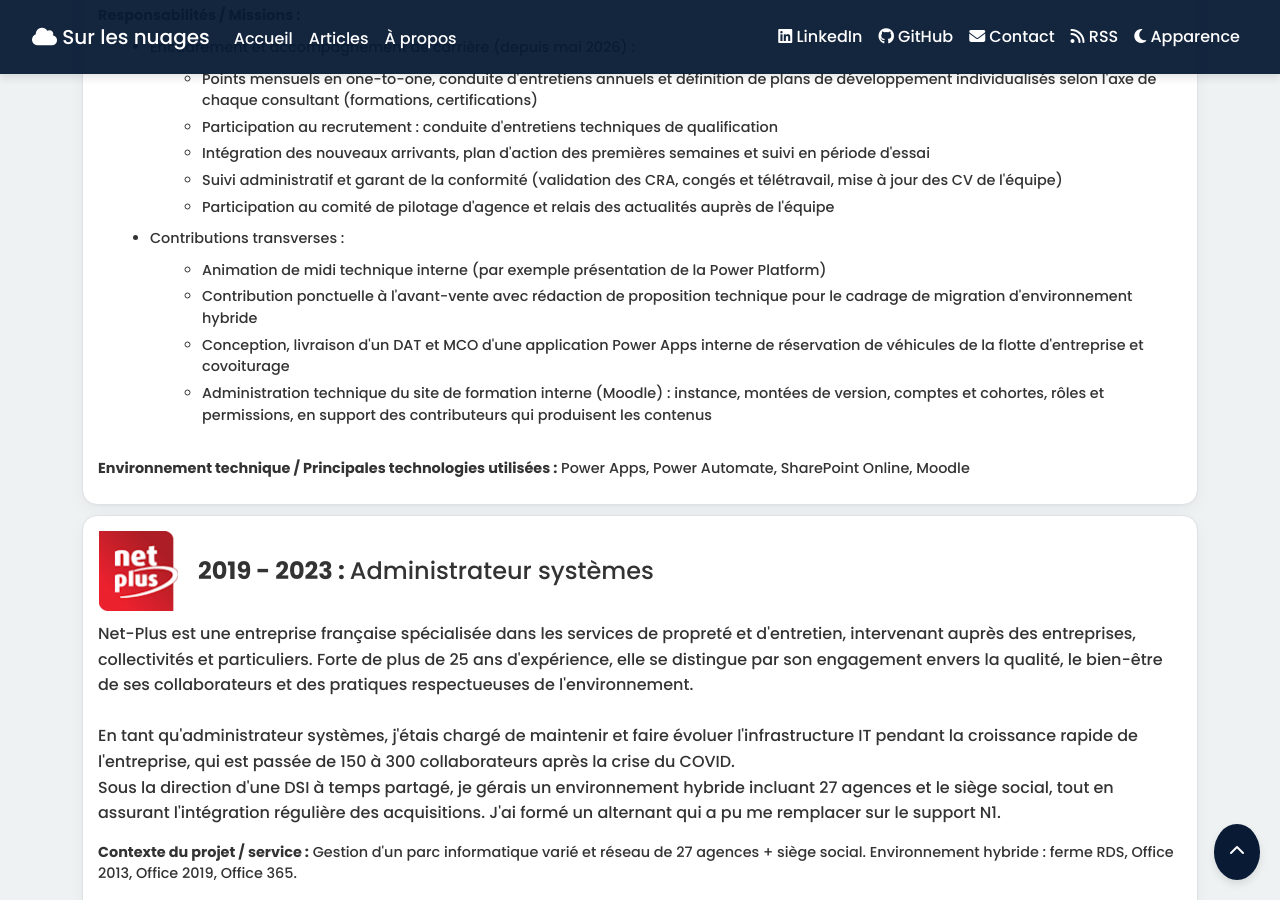
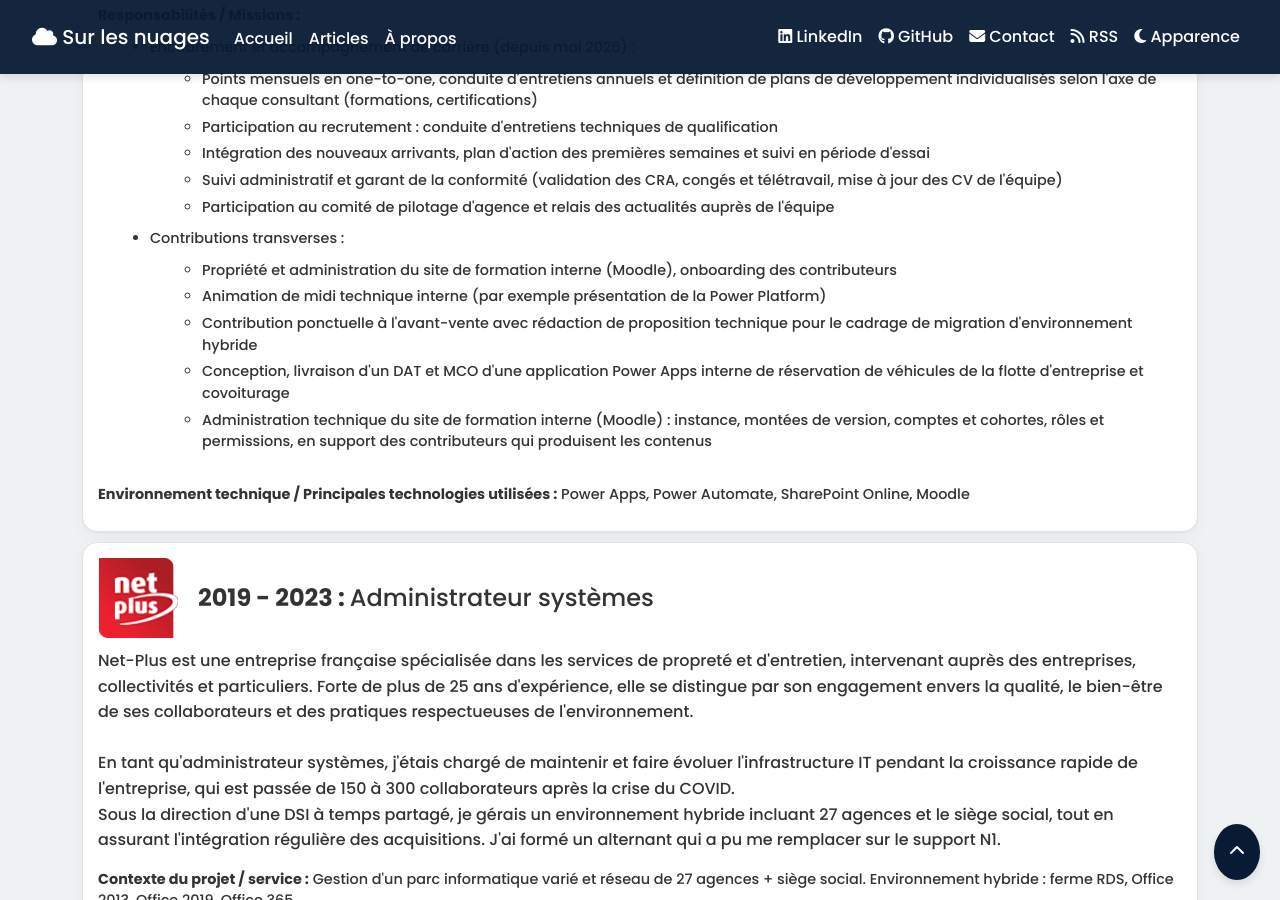
Before and after one commit to Arnaud-Ferriere/SurLesNuages, a Jekyll site: the page built from about.html, in a window 1280 px wide and 900 px high, scrolled down 3605 px. Built offline with Jekyll 4.4.1, drawn with Linux system fonts in a browser that asks for light colours.

Commit message:
Revise training site management details in experiences.yml
Updated the description of the internal training site management and onboarding process.

```diff
--- a/_data/experiences.yml
+++ b/_data/experiences.yml
@@ -68,7 +68,7 @@
             - "Participation au comité de pilotage d'agence et relais des actualités auprès de l'équipe"
         - category: "Contributions transverses"
           items:
-            #- "Propriété et administration du site de formation interne (Metsys Academy / Moodle), structuration et évolution des parcours"
+            - "Propriété et administration du site de formation interne (Moodle), onboarding des contributeurs"
             - "Animation de midi technique interne (par exemple présentation de la Power Platform)"
             - "Contribution ponctuelle à l'avant-vente avec rédaction de proposition technique pour le cadrage de migration d'environnement hybride"
             - "Conception, livraison d'un DAT et MCO d'une application Power Apps interne de réservation de véhicules de la flotte d'entreprise et covoiturage"
```
